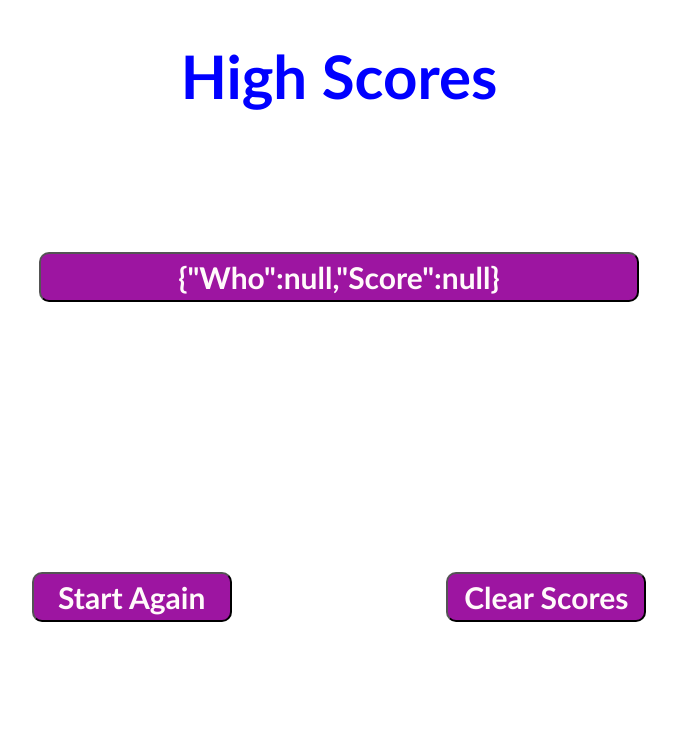
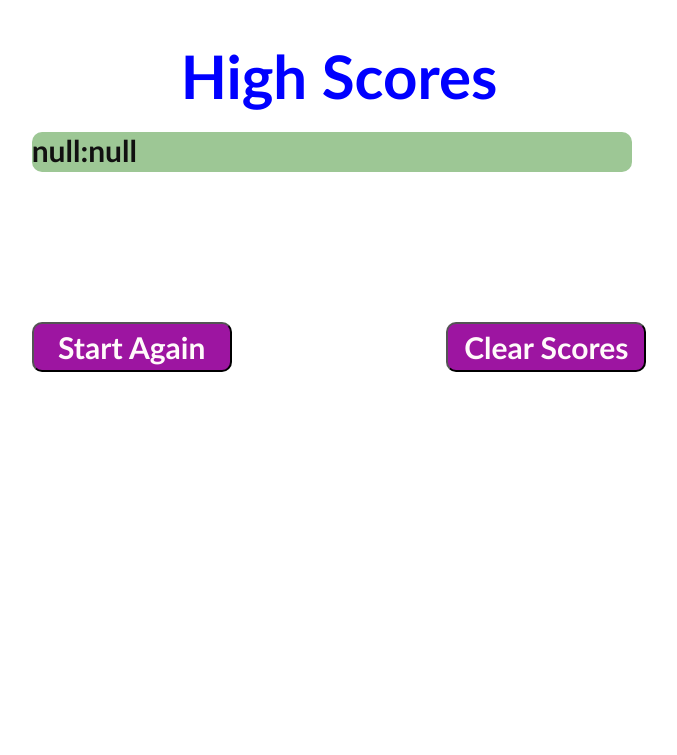
Before and after one commit to rgsommer777/04-Homework, a plain HTML site: page scores.html in a window 1280 px wide. Shown: the whole page, without its empty margins (301-978 px from the left). Drawn offline with Linux system fonts and the light colour scheme.

Commit message:
updated scores.html

```diff
--- a/scores.html
+++ b/scores.html
@@ -19,9 +19,8 @@
   <body>
 
   <div class = "title">High Scores
-    <div id =score-container>
-    <div class = "intro">
-      <button id=score class="score-btn">Score</button>
+    <div id =score-container class = "score-list">
+
     </div>
   <!-- <div class = "controls"> -->
  <button id="startAgn" class="start-btn">Start Again</button>
@@ -45,18 +44,18 @@ var highScores = {
 
 //RENDER CURRENT SCORE
 function renderScore(){
-  // document.getElementById ("score").innerText=(JSON.stringify(highScores));
+
 var hsString = JSON.stringify(highScores);
-console.log(hsString);
-// if (hsString = null) {
-//   document.getElementById("score").innerHTML= "";
-// } else{
-document.getElementById("score").innerHTML= hsString;
+var node = document.createElement("ul");
+var textnode = document.createTextNode(lsInitials +":" + lsCurrentScore);
+
+document.getElementById("score-container").innerText = lsInitials +":" + lsCurrentScore;
+//ADD NEXT SCORE
+node.appendChild(textnode);
+
 
 }
 renderScore()
-
-//ADD HIGH SCORE TO ARRAY
 
 
 
@@ -74,7 +73,7 @@ clearButtonEl.addEventListener('click', clearScore);
 
 function clearScore(){
   localStorage.clear();
-  document.getElementById("score").innerHTML= "";
+  document.getElementById("score-container").innerHTML= "";
 
 }
 </script>
--- a/style.css
+++ b/style.css
@@ -122,15 +122,16 @@ body {
     border-radius: 10px;
 
     }
-.score-btn {
+.score-list {
     font-size: 30px;
     font-weight: 600;
-    color: snow;
-    margin: 130px 100px;
-    padding: 5px;
+    text-align: left;
+    color: rgb(17, 16, 16);
+    margin: 20px 100px;
+    padding: 0px 0px;
     width: 600px;
-    height: 50px;
-    background-color: rgb(157, 21, 161);
+    height: 40px;
+    background-color: rgb(157, 199, 149);
     border-radius: 10px;
 
 }
```
Also changed, not shown: Assets/Screenshots/High_Scores.png.
